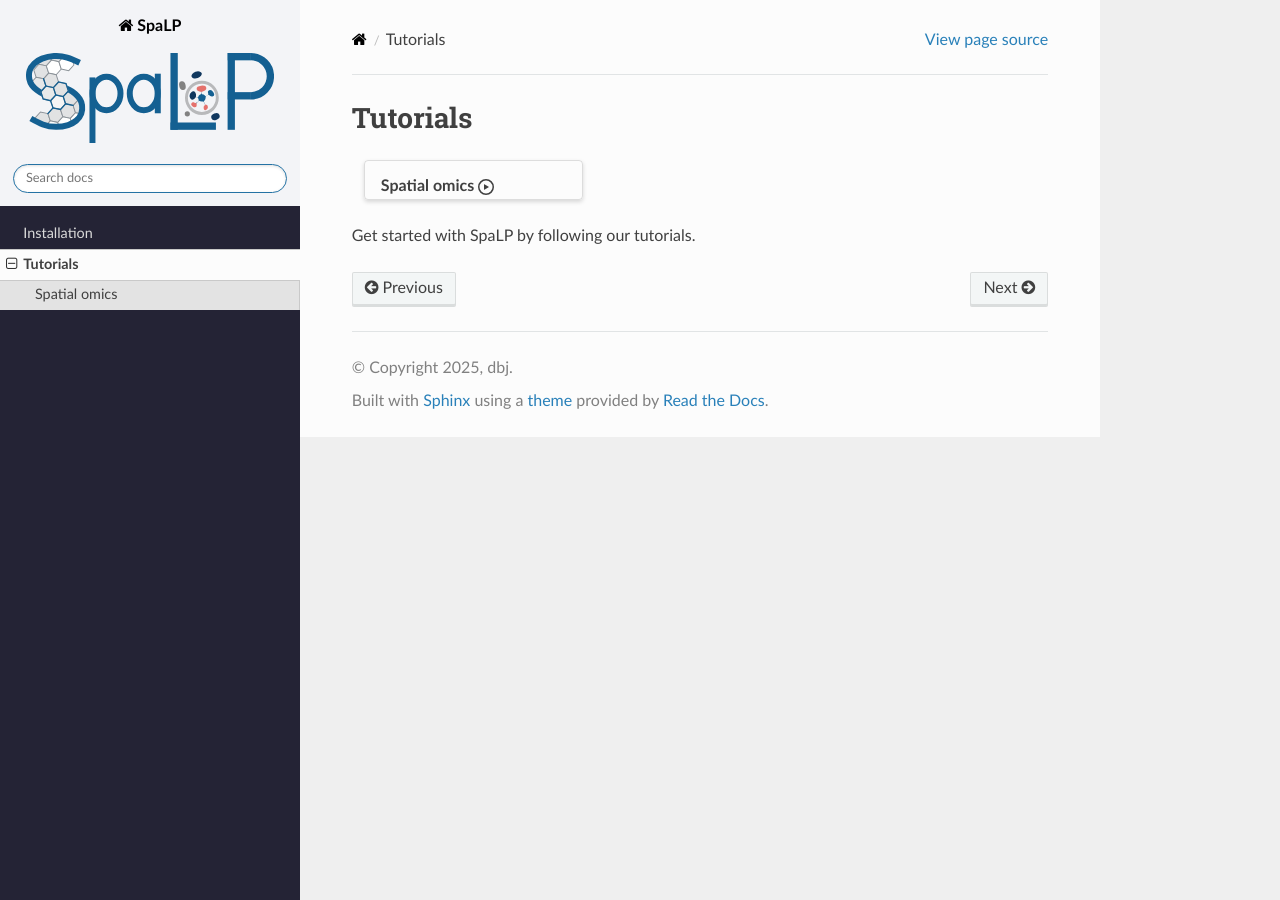
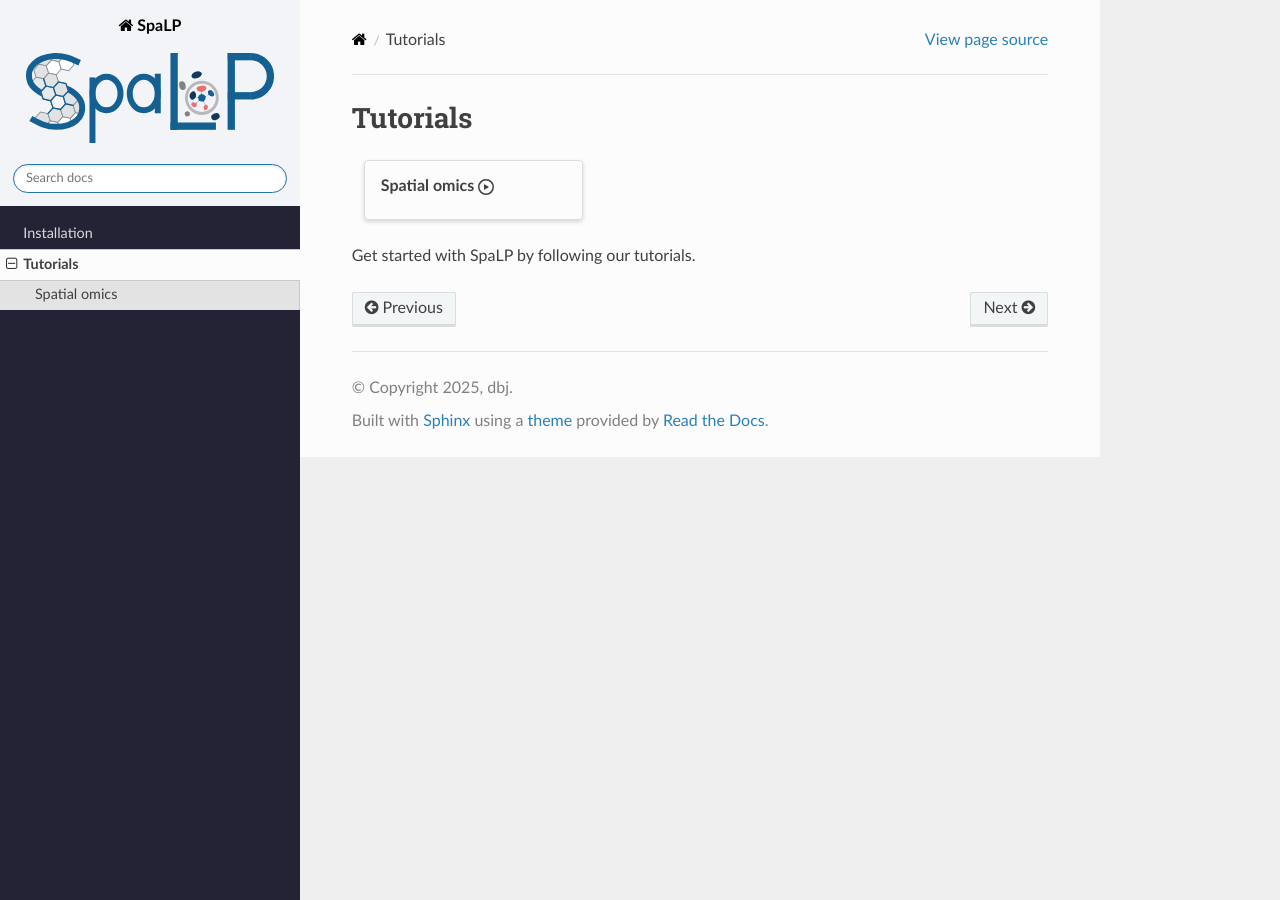
Before and after one commit to 1027victor/SpaLP, a Sphinx documentation site: the page built from docs/source/tutorials/index.md, in a window 1280 px wide. Built offline with Sphinx 7.4.7 and the Read the Docs theme 3.1.0, drawn with Linux system fonts in a browser that asks for light colours; pages that are not in the unit, such as notebooks, are missing from menus.

Commit message:
Update custom.css

```diff
--- a/docs/source/_static/css/custom.css
+++ b/docs/source/_static/css/custom.css
@@ -33,5 +33,5 @@ div.cell_output table.dataframe {
 
 #tutorials > div.sd-container-fluid.sd-sphinx-override.sd-mb-4.docutils > div > div > div {
     width: 100% !important;
-    height: 40px !important
+    height: 60px !important
 }
```
